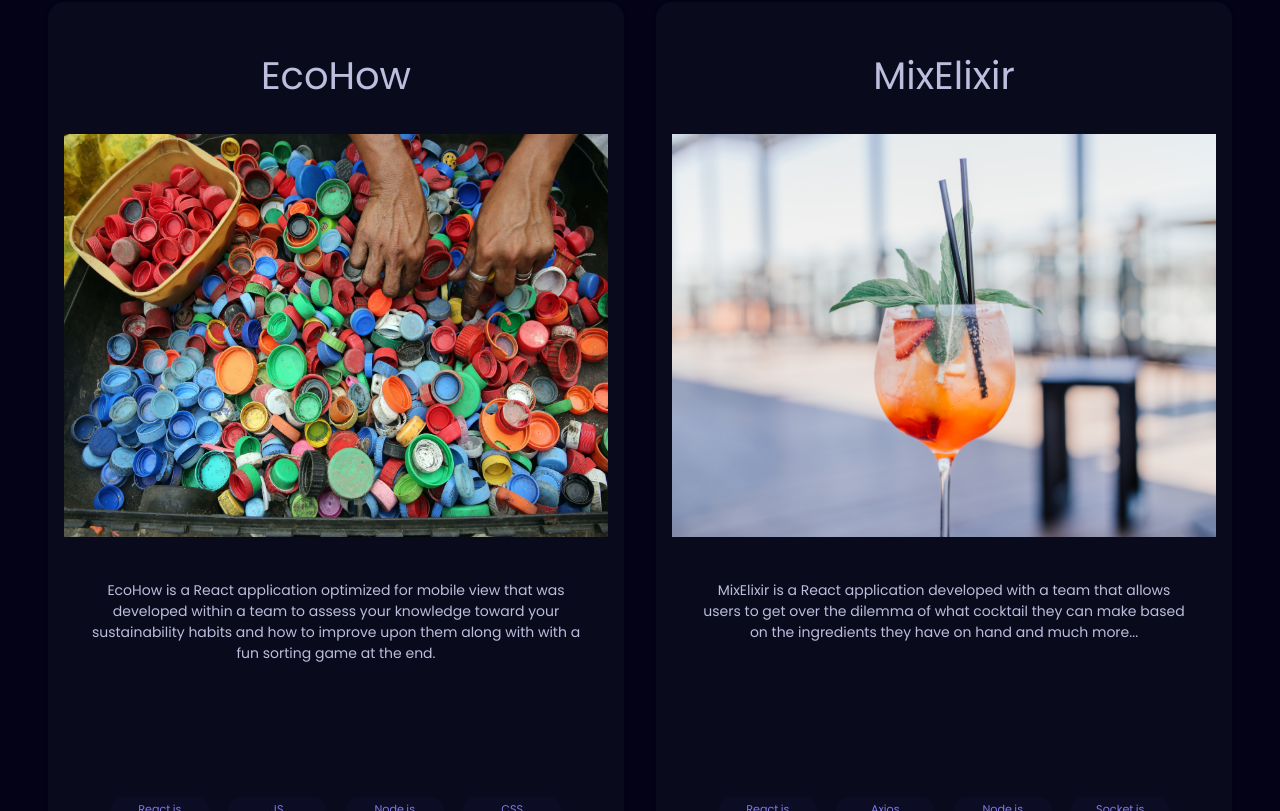
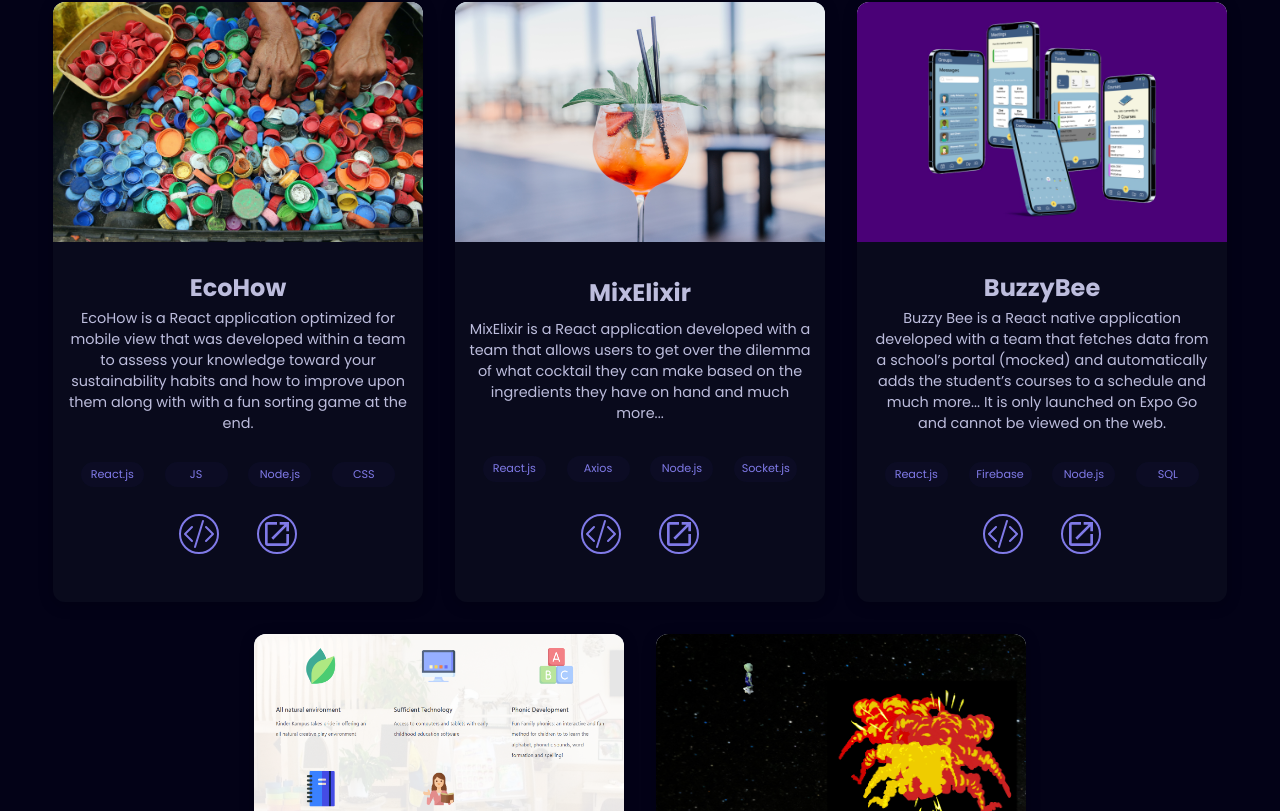
Before and after one commit to nickbarr3160/portfolionickbarr, a Next.js app in the folder nickbarr/: page / in a window 1280 px wide. Shown: the part 869-1680 px from the top of the page. Built offline with nearby package versions, Linux system fonts and the light colour scheme; what react-animations would draw is missing.

Commit message:
update project card styles

```diff
--- a/nickbarr/comps/ProjectCard/index.js
+++ b/nickbarr/comps/ProjectCard/index.js
@@ -3,11 +3,10 @@ import Image from 'next/image'
 import ToolTag from "../ToolTag"
 import {BsCodeSlash} from 'react-icons/bs';
 import {MdLaunch} from 'react-icons/md';
-import {ProjCardCont, ProjHeading, ProjDescrip, ToolTagCont, IconCont, Icons } from "./style";
+import {ProjCardCont, ProjHeading, ProjDescrip, ToolTagCont, IconCont, Icons, ImageContainer } from "./style";
 import { ProjCard_theme } from "../../utils/variables";
 import {useTheme} from '../../utils/provider'
-import VideoPlayer from "../ReactVideo";
-import { borderRadius } from "@mui/system";
+
 
 const ProjCard = ({
     projHeading="",
@@ -19,32 +18,32 @@ const ProjCard = ({
     onSrcCodepress=()=>{},
     onLaunchAppPress=()=>{},
     thumbSrc="",
-    // videoSrc=""
 }) => {
     const {theme} = useTheme();
-    return <ProjCardCont bgcolor={ProjCard_theme[theme].cardbg}>
-            <ProjHeading  color={ProjCard_theme[theme].color}>{projHeading}</ProjHeading>
-            {/* <VideoPlayer thumbSrc={thumbSrc} videoSrc={videoSrc}/> */}
-            <Image src={thumbSrc} width={580} height={430} style={{resizeMode: "contain"}}/>
+
+    const tools = [tool1, tool2, tool3, tool4].filter(tool => tool.trim() !== ""); // This will filter out empty strings
+
+    return (
+        <ProjCardCont bgcolor={ProjCard_theme[theme].cardbg}>
+            <ImageContainer>
+                <Image src={thumbSrc} layout='fill' objectFit='fill'/>
+            </ImageContainer>
+            <ProjHeading color={ProjCard_theme[theme].color}>{projHeading}</ProjHeading>
             <ProjDescrip color={ProjCard_theme[theme].color}>{projDescrip}</ProjDescrip>
             <ToolTagCont>
-                <ToolTag tool={tool1}/>
-                <ToolTag tool={tool2}/>
-                <ToolTag tool={tool3}/>
-                <ToolTag tool={tool4}/>
+                {tools.map((tool, index) => <ToolTag key={index} tool={tool}/>)}
             </ToolTagCont>
-
             <Icons>
-                <IconCont brdrColor={ProjCard_theme[theme].toolColor} bgColor={ProjCard_theme[theme].toolColor} color={ProjCard_theme[theme].toolColor} hovcolor={ProjCard_theme[theme].cardbg}onClick={onSrcCodepress}>
+                <IconCont brdrColor={ProjCard_theme[theme].iconbrdrColor} hovBgColor={ProjCard_theme[theme].iconhovbg} bgColor={ProjCard_theme[theme].iconbgcol} color={ProjCard_theme[theme].iconcolor} hovcolor={ProjCard_theme[theme].iconhovcolor} onClick={onSrcCodepress}>
                     <BsCodeSlash size="2em"/>
                 </IconCont>
-                <IconCont brdrColor={ProjCard_theme[theme].toolColor} bgColor={ProjCard_theme[theme].toolColor} color={ProjCard_theme[theme].toolColor} hovcolor={ProjCard_theme[theme].cardbg}onClick={onLaunchAppPress}>
+                <IconCont brdrColor={ProjCard_theme[theme].iconbrdrColor} hovBgColor={ProjCard_theme[theme].iconhovbg} bgColor={ProjCard_theme[theme].iconbgcol} color={ProjCard_theme[theme].iconcolor} hovcolor={ProjCard_theme[theme].iconhovcolor} onClick={onLaunchAppPress}>
                     <MdLaunch size="2em"/>
                 </IconCont>
             </Icons>
        </ProjCardCont>
+    )
+}
 
 
-}
-
 export default ProjCard;
--- a/nickbarr/comps/ProjectCard/style.js
+++ b/nickbarr/comps/ProjectCard/style.js
@@ -1,87 +1,77 @@
 import styled from 'styled-components'
 
-
 export const ProjCardCont = styled.div`
-width 45%;
-height:120vh;
-display:flex;
-flex-direction:column;
-justify-content:space-evenly;
-align-items:center;
-background-color:${props=>props.bgcolor};
-margin:1em;
-box-shadow:0 2px 4px rgb(0 0 0/20%);;
-border-radius:1em;
-padding:1em;
-@media only screen and (max-width: 700px) {
-    height:90vh;
-    width:85%;
-    }
-`;
-export const ProjHeading = styled.div`
-font-size:3vw;
-color:${props=>props.color};
-width:60%;
-display:flex;
-justify-content:center;
-text-align:center;
-// Used to adjust font size for mobile screens
-@media only screen and (max-width: 500px) {
-        font-size:6vw;
-        }
+  width: 100%;
+  height: 600px;
+  max-width: 370px;
+  display: flex;
+  flex-direction: column;
+  justify-content: space-between;
+  align-items: center;
+  background-color: ${props => props.bgcolor};
+  margin: 1em;
+  box-shadow: 0px 3px 15px rgba(0,0,0,0.2);
+  border-radius: 12px;
+  overflow: hidden;  // <-- Added this
 `;
 
-export const ProjDescrip = styled.div`
-width:90%;
-height:20%;
-text-align:center;
-margin-top:1em;
-font-size:14px;
-color:${props=>props.color};
-// Used to adjust font size for mobile screens
-@media only screen and (max-width: 500px) {
-font-size:3vw;
-margin-top:0em;
-}
-@media only screen and (min-width: 1500px) {
-    height:10%;
-    font-size:20px;
-    }
+export const ImageContainer = styled.div`
+  width: 100%;
+  position: relative;
+  overflow:hidden;
+  width: 100%;
+  height: 40%;
+  background:#ebf4fe;
 `;
 
 
-export const ToolTagCont = styled.div`
-width 90%;
-display:flex;
-justify-content:space-evenly;
-align-items:center;
-flex-wrap:wrap;
+export const ProjHeading = styled.h2`
+  font-size: 1.5em;
+  color: ${props => props.color};
+  text-align: center;
+  height: 60px;
 `;
 
+export const ProjDescrip = styled.p`
+  text-align: center;
+  padding:0 1em 0 1em;
+  font-size: 0.9em;
+  color: ${props => props.color};
+  margin:-3.5em 0 3em 0;
+`;
+
+export const ToolTagCont = styled.div`
+  display: flex;
+  width:85%;
+  flex-wrap: wrap;
+  justify-content: space-between;
+  margin-top: -1.5em;
+`;
 
 export const Icons = styled.div`
-display:flex;
-align-items:center;
-justify-content:space-evenly;
-width:40%;
-margin-top:1em;
-@media only screen and (max-width: 400px) {
-    width:60%;
-}
+  display: flex;
+  justify-content: space-between;
+  padding:1em;
+  width: 100%;
+  max-width: 150px;
+  margin-bottom:2em;
+`;
 
+export const IconCont = styled.div`
+  display: flex;
+  align-items: center;
+  justify-content: center;
+  width: 40px;
+  height: 40px;
+  border-radius: 50%;
+  border: 2px solid ${props => props.brdrColor};
+  background-color: ${props => props.bgColor};
+  color: ${props => props.color};
+  cursor: pointer;
+  transition: all 0.3s ease;
+
+  &:hover {
+    background-color: ${props => props.hovBgColor};
+    color: ${props => props.hovcolor};
+  }
 `;
-export const IconCont = styled.div`
-display:flex;
-align-items:center;
-justify-content:center;
-width:3em;
-height:3em;
-border-radius:50%;
-border:2px solid ${props=>props.brdrColor};
-color:${props=>props.color};
-cursor: pointer;
-&:hover{
-    background-color: ${props=>props.bgColor};
-    color:${props=>props.hovcolor};
-}
-`;
```
